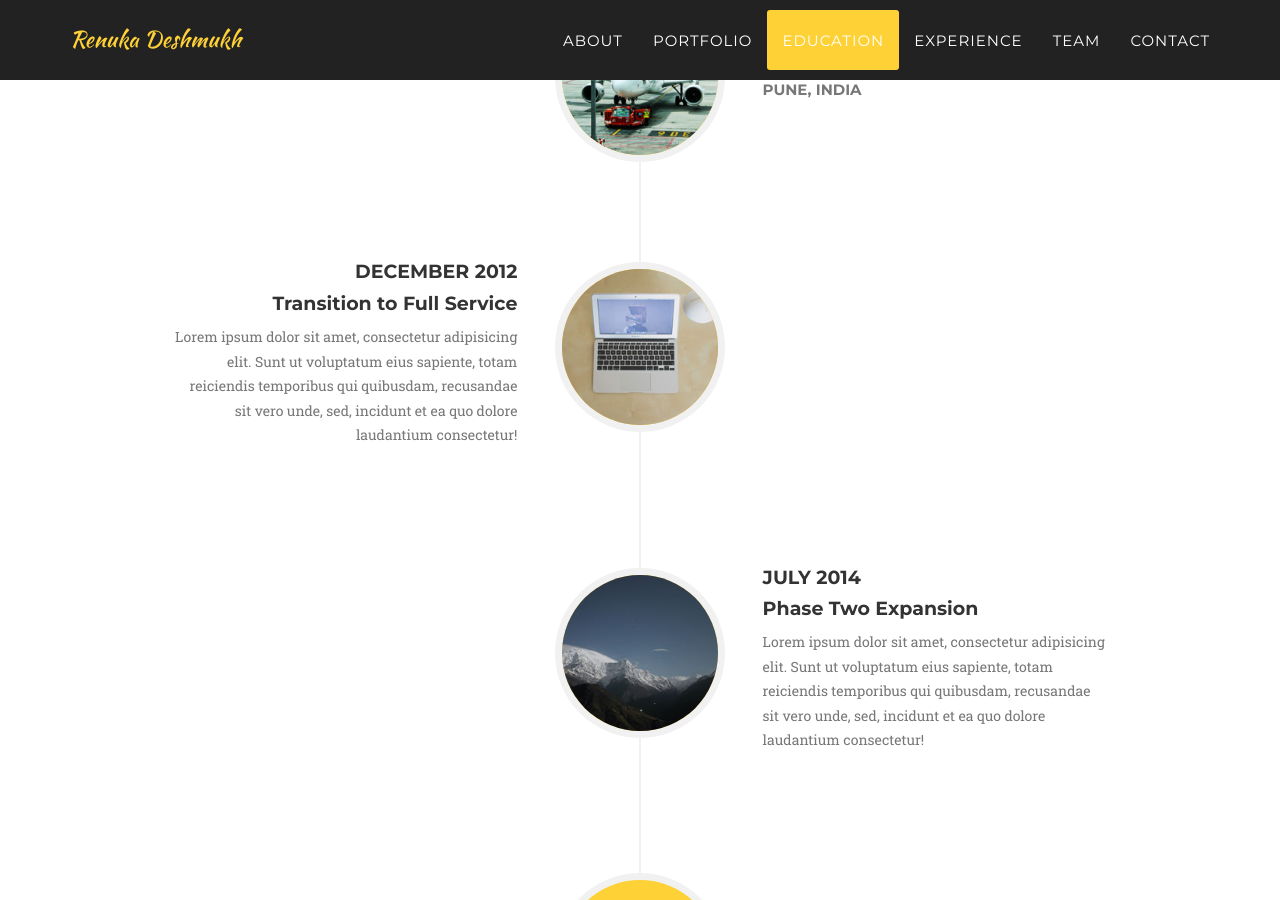
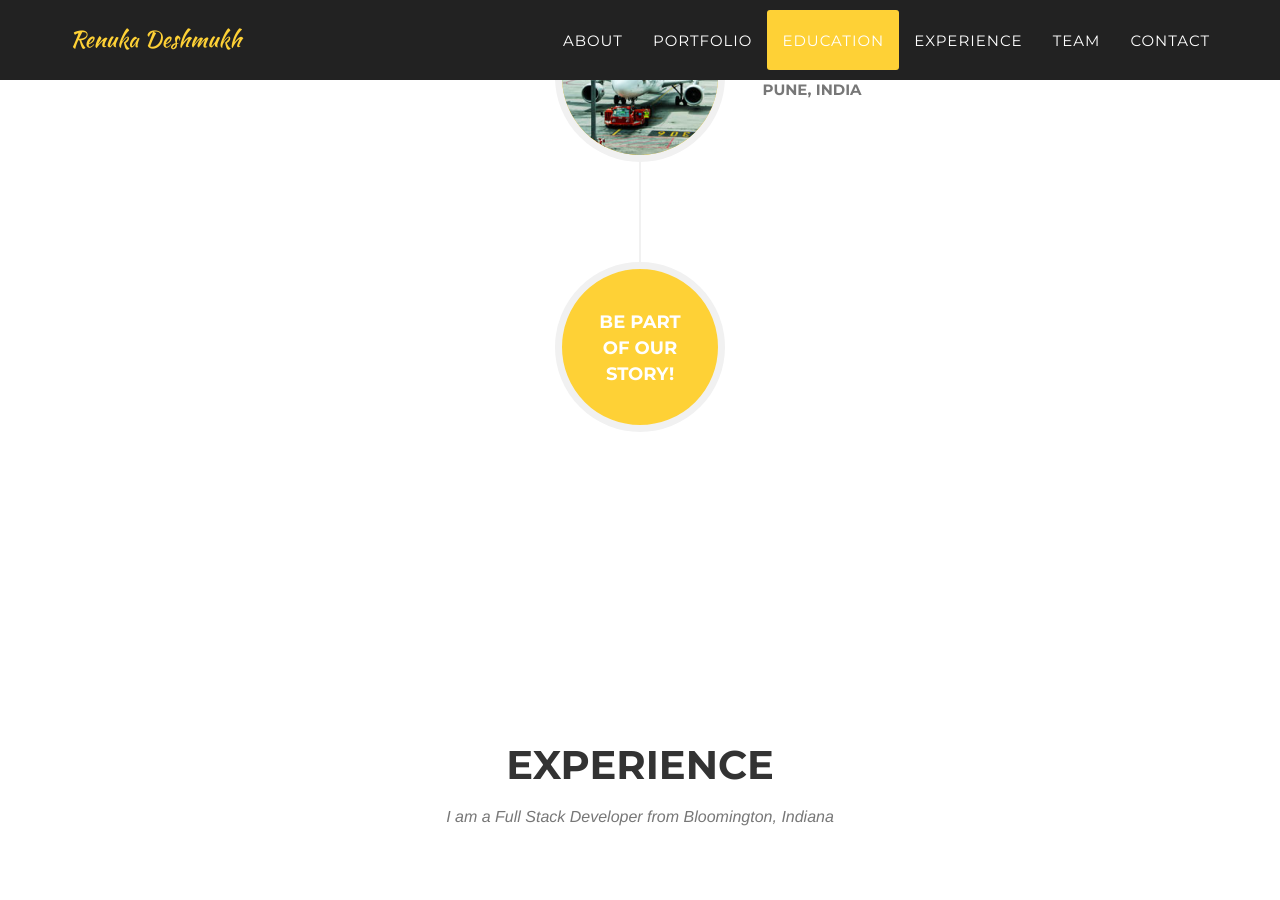
Before and after one commit to renukadeshmukh/renukadeshmukh.github.io, a Jekyll site: the page built from index.html, in a window 1280 px wide and 900 px high, scrolled down 3476 px. Built offline with Jekyll 4.4.1, drawn with Linux system fonts in a browser that asks for light colours; some web fonts are replaced.

Commit message:
updated education

```diff
--- a/_includes/education.html
+++ b/_includes/education.html
@@ -40,34 +40,8 @@
                                 </div>
                             </div>
                         </li>
-                        <li>
-                            <div class="timeline-image">
-                                <img class="img-circle img-responsive" src="img/about/3.jpg" alt="">
-                            </div>
-                            <div class="timeline-panel">
-                                <div class="timeline-heading">
-                                    <h4>December 2012</h4>
-                                    <h4 class="subheading">Transition to Full Service</h4>
-                                </div>
-                                <div class="timeline-body">
-                                    <p class="text-muted">Lorem ipsum dolor sit amet, consectetur adipisicing elit. Sunt ut voluptatum eius sapiente, totam reiciendis temporibus qui quibusdam, recusandae sit vero unde, sed, incidunt et ea quo dolore laudantium consectetur!</p>
-                                </div>
-                            </div>
-                        </li>
-                        <li class="timeline-inverted">
-                            <div class="timeline-image">
-                                <img class="img-circle img-responsive" src="img/about/4.jpg" alt="">
-                            </div>
-                            <div class="timeline-panel">
-                                <div class="timeline-heading">
-                                    <h4>July 2014</h4>
-                                    <h4 class="subheading">Phase Two Expansion</h4>
-                                </div>
-                                <div class="timeline-body">
-                                    <p class="text-muted">Lorem ipsum dolor sit amet, consectetur adipisicing elit. Sunt ut voluptatum eius sapiente, totam reiciendis temporibus qui quibusdam, recusandae sit vero unde, sed, incidunt et ea quo dolore laudantium consectetur!</p>
-                                </div>
-                            </div>
-                        </li>
+
+
                         <li class="timeline-inverted">
                             <div class="timeline-image">
                                 <h4>Be Part
```
